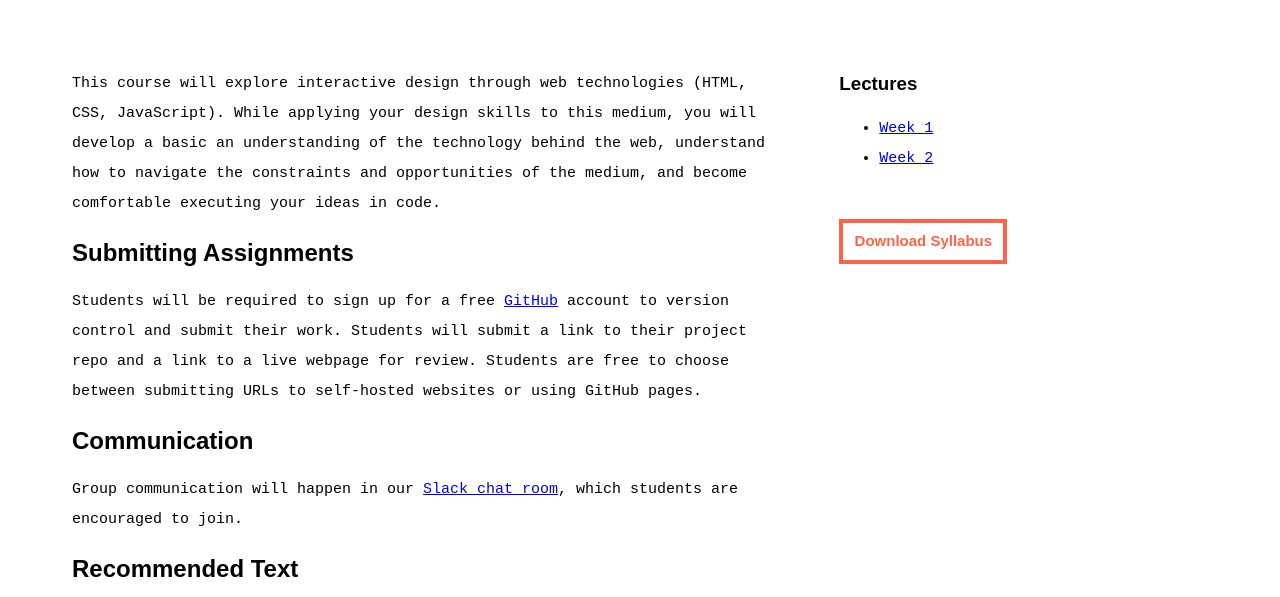
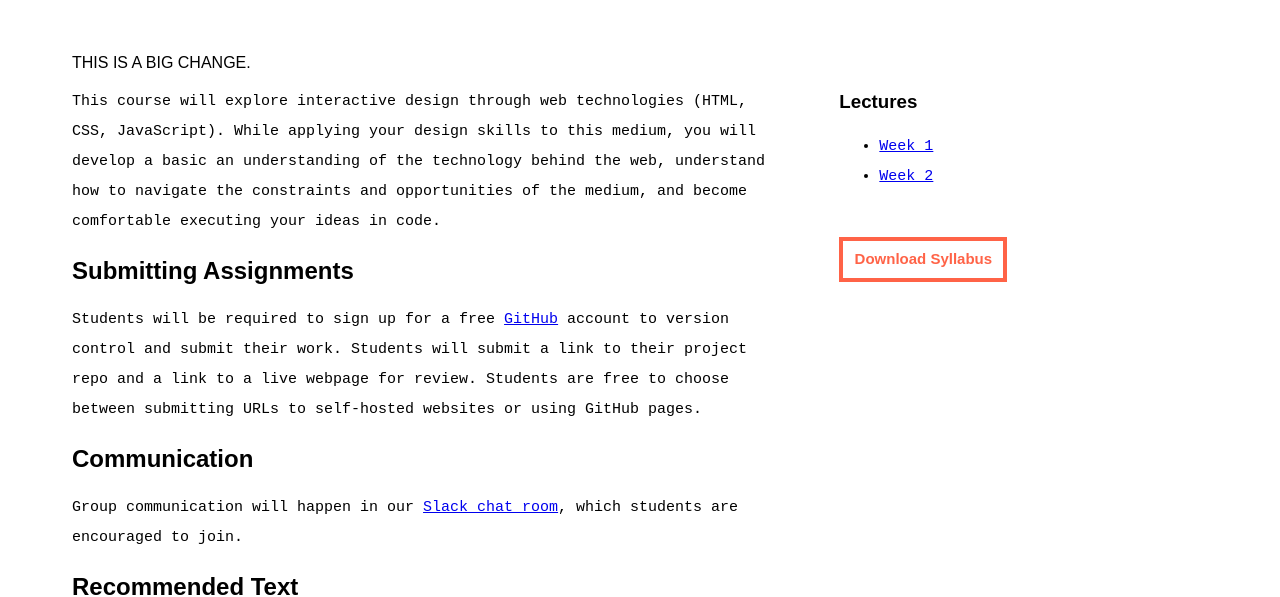
Before and after one commit to AR589/ar589.github.io, a plain HTML site: page index.html in a window 1280 px wide. Shown: the part 207-804 px from the top of the page. Drawn offline with Linux system fonts and the light colour scheme.

Commit message:
Made a big change

```diff
--- a/index.html
+++ b/index.html
@@ -9,7 +9,7 @@
 
 <body>
   <h1 class="page-title">Interactive Design — AR589</h1>
-
+  THIS IS A BIG CHANGE.
   <div class="container">
 
     <main>
```
